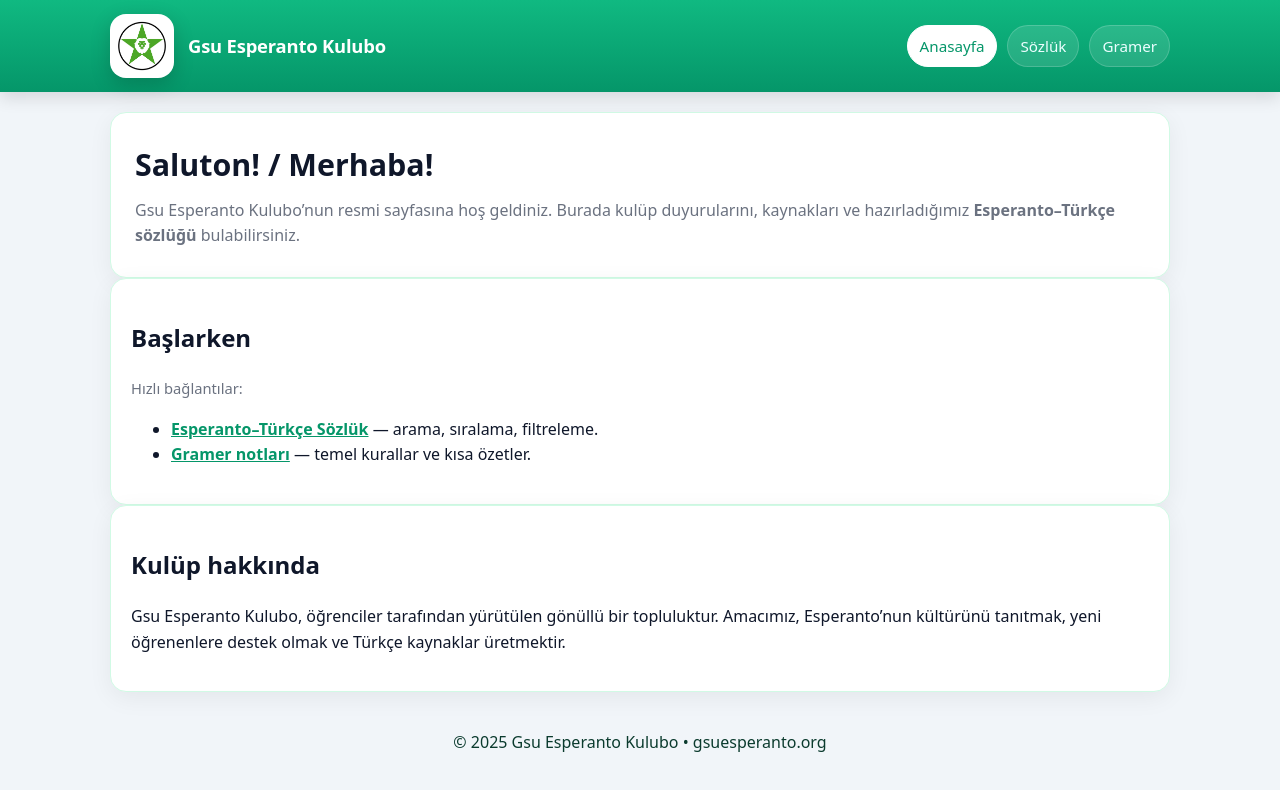
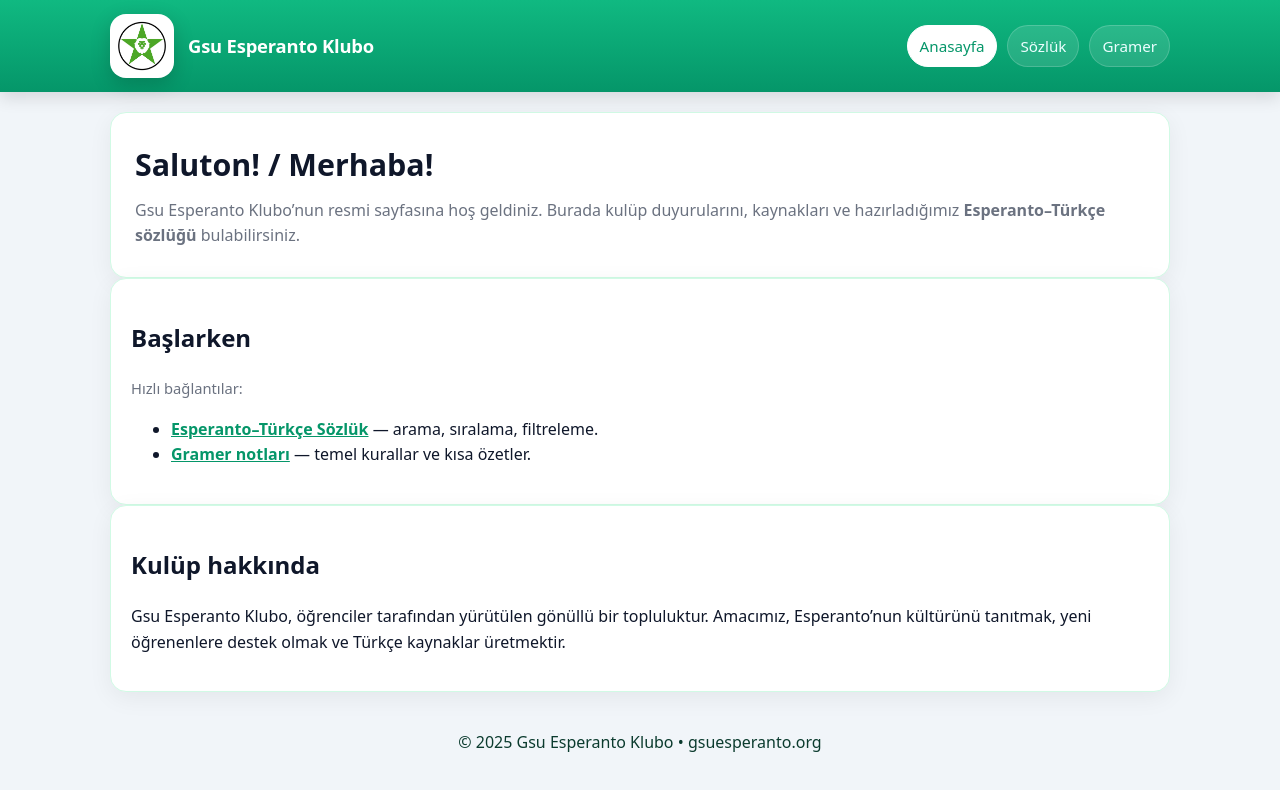
Before and after one commit to Bisbilge/eo-tr-sozluk, a plain HTML site: page index.html in a window 1280 px wide. Drawn offline with Linux system fonts and the light colour scheme.

Commit message:
Update index.html

```diff
--- a/index.html
+++ b/index.html
@@ -11,8 +11,8 @@
   <header class="header">
     <div class="header-inner container">
       <a class="brand" href="index.html">
-        <img src="logo.png" alt="Gsu Esperanto Kulubo logosu" onerror="this.style.display='none'">
-        <span class="title">Gsu Esperanto Kulubo</span>
+        <img src="logo.png" alt="Gsu Esperanto Klubo logosu" onerror="this.style.display='none'">
+        <span class="title">Gsu Esperanto Klubo</span>
       </a>
       <nav class="nav">
         <a href="index.html" class="active">Anasayfa</a>
@@ -25,7 +25,7 @@
   <main class="container">
     <section class="card hero">
       <h1>Saluton! / Merhaba!</h1>
-      <p>Gsu Esperanto Kulubo’nun resmi sayfasına hoş geldiniz. Burada kulüp duyurularını, kaynakları ve hazırladığımız <strong>Esperanto–Türkçe sözlüğü</strong> bulabilirsiniz.</p>
+      <p>Gsu Esperanto Klubo’nun resmi sayfasına hoş geldiniz. Burada kulüp duyurularını, kaynakları ve hazırladığımız <strong>Esperanto–Türkçe sözlüğü</strong> bulabilirsiniz.</p>
     </section>
 
     <section class="card section">
@@ -39,12 +39,12 @@
 
     <section class="card section">
       <h2>Kulüp hakkında</h2>
-      <p>Gsu Esperanto Kulubo, öğrenciler tarafından yürütülen gönüllü bir topluluktur. Amacımız, Esperanto’nun kültürünü tanıtmak, yeni öğrenenlere destek olmak ve Türkçe kaynaklar üretmektir.</p>
+      <p>Gsu Esperanto Klubo, öğrenciler tarafından yürütülen gönüllü bir topluluktur. Amacımız, Esperanto’nun kültürünü tanıtmak, yeni öğrenenlere destek olmak ve Türkçe kaynaklar üretmektir.</p>
     </section>
   </main>
 
   <footer class="footer">
-    © <span id="yil"></span> Gsu Esperanto Kulubo • gsuesperanto.org
+    © <span id="yil"></span> Gsu Esperanto Klubo • gsuesperanto.org
   </footer>
 
   <script>document.getElementById('yil').textContent = new Date().getFullYear();</script>
```
